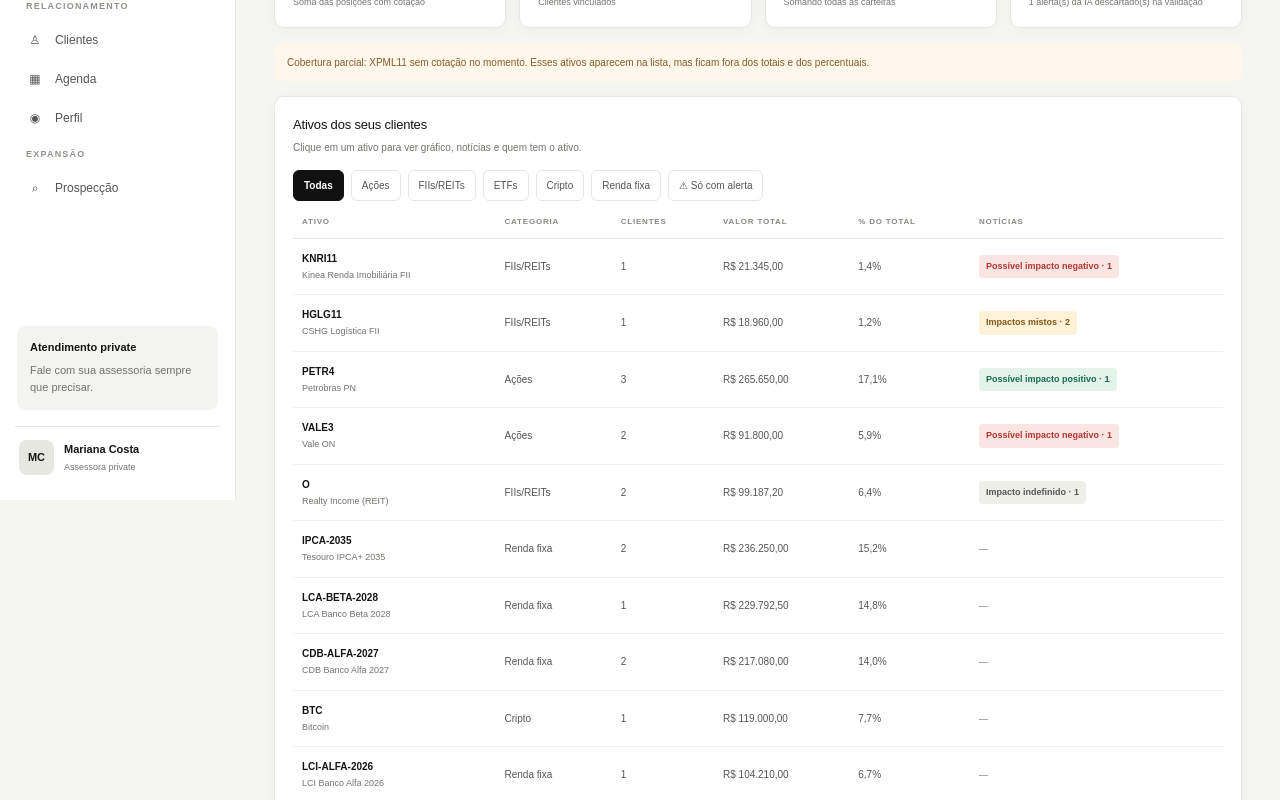
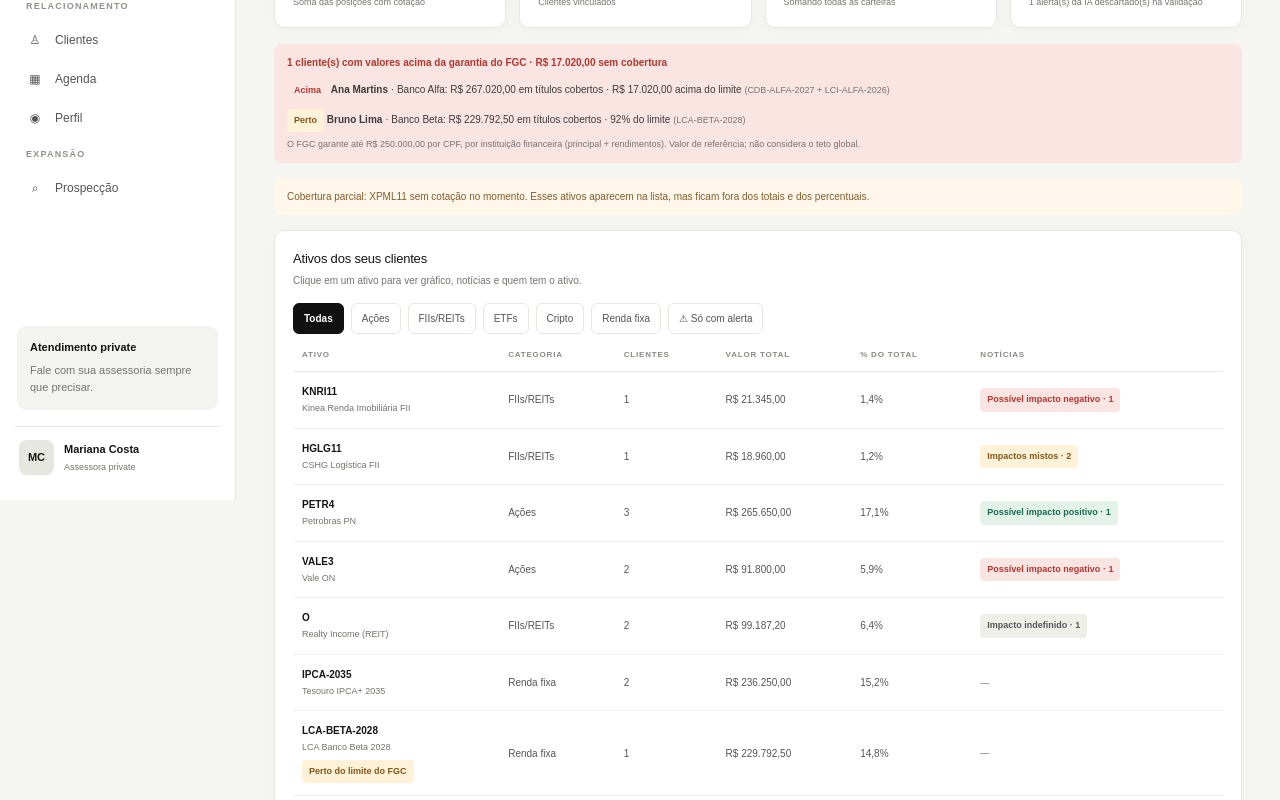
Before and after one commit to GabrielBorgesSilv/XPremium, a Next.js app: page /assessor/ativos in a window 1280 px wide. Shown: the part 300-1100 px from the top of the page. Built offline with nearby package versions, Linux system fonts and the light colour scheme.

Commit message:
Mostra avisos do FGC na tela de investimentos dos clientes (M4)
- Aviso no topo (vermelho acima do limite, amarelo perto) com cliente, emissor, valor e titulos.
- Selo nos titulos da tabela e por cliente no painel lateral, com o valor descoberto.
- Emissor e cobertura do FGC no cabecalho do painel.

```diff
--- /dev/null
+++ b/src/app/assessor/ativos/_components/aviso-fgc.tsx
@@ -0,0 +1,34 @@
+import type { ResumoFGC } from "@/modules/assessor";
+import { formatarMoeda, formatarPercentual } from "@/shared/formatar";
+
+/** Aviso do topo: clientes acima (vermelho) ou perto (amarelo) do limite do FGC em algum emissor. */
+export function AvisoFGC({ fgc }: { fgc: ResumoFGC }) {
+  if (fgc.exposicoes.length === 0) return null;
+
+  const titulo =
+    fgc.clientesAcima > 0
+      ? `${fgc.clientesAcima} cliente(s) com valores acima da garantia do FGC · ${formatarMoeda(fgc.totalDescoberto)} sem cobertura`
+      : `${fgc.clientesPerto} cliente(s) perto do limite de garantia do FGC`;
+
+  return (
+    <section className={`xp-warn${fgc.clientesAcima > 0 ? " danger" : ""}`} aria-label="Garantia do FGC">
+      <b>{titulo}</b>
+      <ul className="xp-warn-list">
+        {fgc.exposicoes.map((e) => (
+          <li key={`${e.clienteId}-${e.emissor}`}>
+            <span className={`xp-tag ${e.situacao === "ACIMA" ? "neg" : "mix"}`}>{e.situacao === "ACIMA" ? "Acima" : "Perto"}</span>{" "}
+            <b>{e.nome}</b> · {e.emissor}: {formatarMoeda(e.valorCoberto)} em títulos cobertos
+            {e.situacao === "ACIMA"
+              ? ` · ${formatarMoeda(e.descoberto)} acima do limite`
+              : ` · ${formatarPercentual(e.valorCoberto / fgc.limite, { casas: 0 })} do limite`}{" "}
+            <span className="xp-note-inline">({e.tickers.join(" + ")})</span>
+          </li>
+        ))}
+      </ul>
+      <p className="xp-note">
+        O FGC garante até {formatarMoeda(fgc.limite)} por CPF, por instituição financeira (principal + rendimentos).
+        Valor de referência; não considera o teto global.
+      </p>
+    </section>
+  );
+}
--- a/src/app/assessor/ativos/_components/painel-ativo.tsx
+++ b/src/app/assessor/ativos/_components/painel-ativo.tsx
@@ -4,7 +4,7 @@
 import { formatarData, formatarDataHora, formatarMoeda, formatarNumero, formatarPercentual } from "@/shared/formatar";
 
 import { GraficoAtivo } from "./grafico-ativo";
-import { hrefAtivos, ROTULO_CATEGORIA, ROTULO_ORIGEM, SELO_DIRECAO } from "./rotulos";
+import { hrefAtivos, ROTULO_CATEGORIA, ROTULO_ORIGEM, SELO_DIRECAO, SELO_FGC } from "./rotulos";
 
 function TextoVariacao({ variacao }: { variacao: Variacao | null }) {
   if (!variacao) return <span className="xp-note">sem dados</span>;
@@ -33,6 +33,11 @@
             <span className="xp-tag">{ROTULO_CATEGORIA[ativo.categoria]}</span>
             <h2>{ativo.ticker}</h2>
             <p>{ativo.nome}</p>
+            {ativo.emissor && (
+              <p>
+                Emissor: {ativo.emissor} · {ativo.coberturaFGC ? "coberto pelo FGC" : "sem cobertura do FGC"}
+              </p>
+            )}
           </div>
           <Link className="xp-close" href={hrefFechar} scroll={false} aria-label="Fechar">
             ✕
@@ -110,8 +115,22 @@
                       <td>{formatarNumero(c.quantidade, 4)}</td>
                       <td>{formatarMoeda(c.valor)}</td>
                       <td>
-                        {formatarPercentual(c.pesoNaCarteira)}{" "}
-                        {c.acimaDoLimite && <span className="xp-tag mix">Concentrado</span>}
+                        {formatarPercentual(c.pesoNaCarteira)}
+                        {(c.acimaDoLimite || c.fgc) && (
+                          <div className="xp-cell-tags">
+                            {c.acimaDoLimite && <span className="xp-tag mix">Concentrado</span>}
+                            {c.fgc && (
+                              <span
+                                className={`xp-tag ${SELO_FGC[c.fgc.situacao].classe}`}
+                                title={`${formatarMoeda(c.fgc.valorCoberto)} em títulos cobertos de ${c.fgc.emissor}`}
+                              >
+                                {c.fgc.situacao === "ACIMA"
+                                  ? `Acima do FGC · ${formatarMoeda(c.fgc.descoberto)} descobertos`
+                                  : `Perto do FGC · ${formatarMoeda(c.fgc.valorCoberto)} no emissor`}
+                              </span>
+                            )}
+                          </div>
+                        )}
                       </td>
                     </tr>
                   ))}
--- a/src/app/assessor/ativos/_components/rotulos.ts
+++ b/src/app/assessor/ativos/_components/rotulos.ts
@@ -1,4 +1,4 @@
-import type { AlertaAtivo, Categoria, FiltrosVisao, ImpactoNoticia, OrigemDado } from "@/modules/assessor";
+import type { AlertaAtivo, Categoria, FiltrosVisao, ImpactoNoticia, OrigemDado, SituacaoFGC } from "@/modules/assessor";
 
 export const ROTULO_CATEGORIA: Record<Categoria, string> = {
   ACOES: "Ações",
@@ -23,6 +23,11 @@
   INDEFINIDO: { texto: "Impacto indefinido", classe: "ind" },
 };
 
+export const SELO_FGC: Record<SituacaoFGC, { texto: string; classe: string }> = {
+  ACIMA: { texto: "Acima do FGC", classe: "neg" },
+  PERTO: { texto: "Perto do limite do FGC", classe: "mix" },
+};
+
 /** Monta a URL da tela mantendo os filtros atuais e aplicando `mudancas` (undefined remove). */
 export function hrefAtivos(filtros: FiltrosVisao, mudancas: Partial<FiltrosVisao>): string {
   const proximos = { ...filtros, ...mudancas };
--- a/src/app/assessor/ativos/_components/tabela-ativos.tsx
+++ b/src/app/assessor/ativos/_components/tabela-ativos.tsx
@@ -3,7 +3,7 @@
 import type { FiltrosVisao, LinhaAtivo } from "@/modules/assessor";
 import { formatarMoeda, formatarPercentual } from "@/shared/formatar";
 
-import { hrefAtivos, ROTULO_CATEGORIA, SELO_DIRECAO } from "./rotulos";
+import { hrefAtivos, ROTULO_CATEGORIA, SELO_DIRECAO, SELO_FGC } from "./rotulos";
 
 type Props = { linhas: LinhaAtivo[]; filtros: FiltrosVisao };
 
@@ -36,6 +36,11 @@
                     {ativo.ticker}
                     <small>{ativo.nome}</small>
                   </Link>
+                  {linha.fgc && (
+                    <div className="xp-cell-tags">
+                      <span className={`xp-tag ${SELO_FGC[linha.fgc].classe}`}>{SELO_FGC[linha.fgc].texto}</span>
+                    </div>
+                  )}
                 </td>
                 <td>{ROTULO_CATEGORIA[ativo.categoria]}</td>
                 <td>{linha.numClientes}</td>
--- a/src/app/assessor/ativos/page.tsx
+++ b/src/app/assessor/ativos/page.tsx
@@ -1,6 +1,7 @@
 import { obterVisaoAtivos } from "@/modules/assessor";
 import { formatarData } from "@/shared/formatar";
 
+import { AvisoFGC } from "./_components/aviso-fgc";
 import { Filtros } from "./_components/filtros";
 import { PainelAtivo } from "./_components/painel-ativo";
 import { Resumo } from "./_components/resumo";
@@ -28,6 +29,8 @@
 
       <Resumo visao={visao} />
 
+      <AvisoFGC fgc={visao.fgc} />
+
       {resumo.semCotacao.length > 0 && (
         <div className="xp-warn">
           Cobertura parcial: {resumo.semCotacao.join(", ")} sem cotação no momento. Esses ativos aparecem na lista, mas
--- a/src/app/globals.css
+++ b/src/app/globals.css
@@ -130,4 +130,7 @@
 .xp-chart-box { width: 100%; height: 200px; }
 .xp-legend { display: flex; flex-wrap: wrap; gap: 12px; margin-top: 6px; color: var(--xp-muted); font-size: 9px; }
 .xp-legend i { display: inline-block; width: 8px; height: 8px; margin-right: 5px; border-radius: 50%; }
-@media (max-width: 700px) { .xp-metrics { grid-template-columns: 1fr 1fr; } .xp-drawer-head, .xp-drawer-body { padding-left: 14px; padding-right: 14px; } }
+@media (max-width: 700px) { .xp-metrics { grid-template-columns: 1fr 1fr; } .xp-drawer-head, .xp-drawer-body { padding-left: 14px; padding-right: 14px; } }.xp-warn.danger { background: var(--xp-neg-bg); color: var(--xp-red); }
+.xp-warn-list { display: grid; gap: 6px; margin: 9px 0 4px; padding: 0; list-style: none; color: #3b3b38; }
+.xp-note-inline { color: var(--xp-muted); font-size: 9px; }
+.xp-cell-tags { display: flex; flex-wrap: wrap; gap: 4px; margin-top: 5px; }
```
